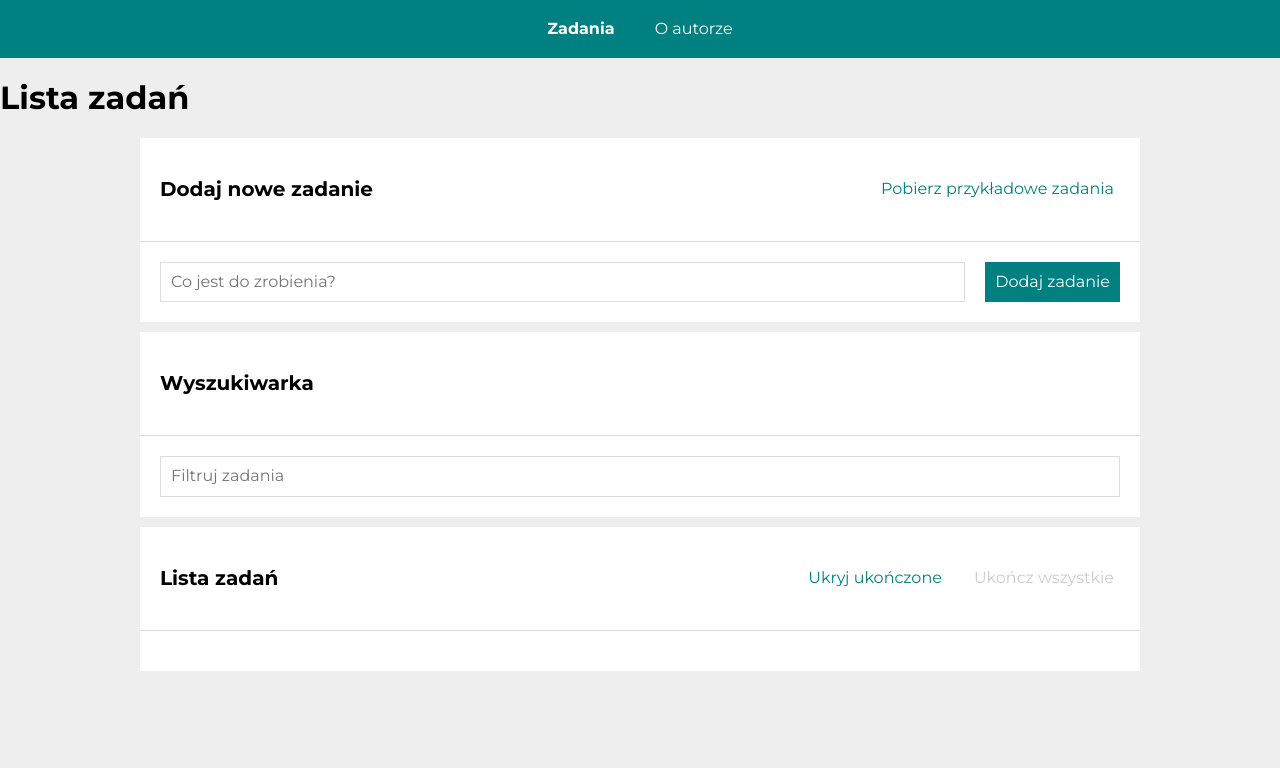
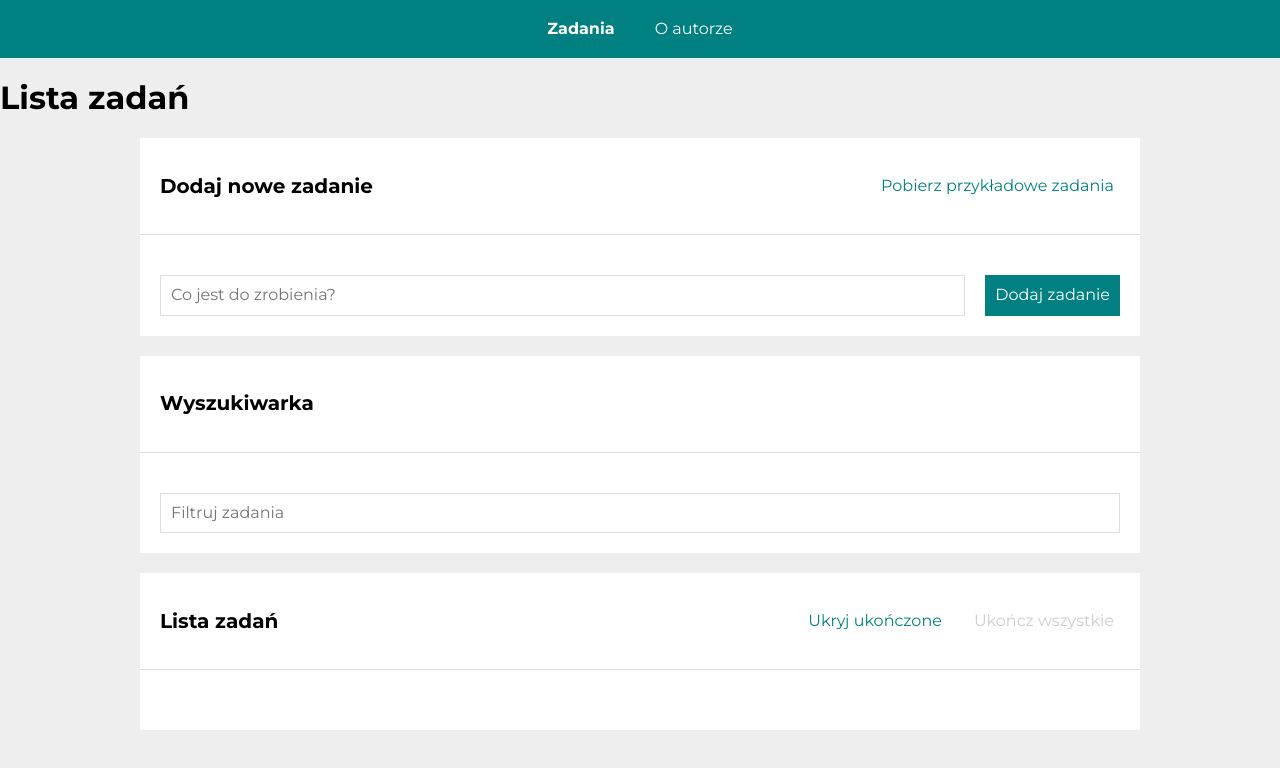
Before and after one commit to GracjanaKromska/todos-list-react, a React (Create React App) app: page /#/zadania in a window 1280 px wide. Shown: the top 768 px of the page. Built offline with nearby package versions, Linux system fonts and the light colour scheme.

Commit message:
changed styled

```diff
--- a/src/common/Section/styled.js
+++ b/src/common/Section/styled.js
@@ -8,6 +8,8 @@ export const StyledSection = styled.section`
 `;
 
 export const Header = styled.header`
+    max-width: 1000px;
+    margin: 20px auto;
     border-bottom: 1px solid ${({ theme }) => theme.color.alto};
     display: grid;
     grid-template-columns: auto auto;
@@ -23,8 +25,6 @@ export const Header = styled.header`
 
 export const Title = styled.h2`
     font-size: 20px;
-    max-width: 1000px;
-    margin: 20px auto;
 `;
 
 export const Body = styled.div`
```
